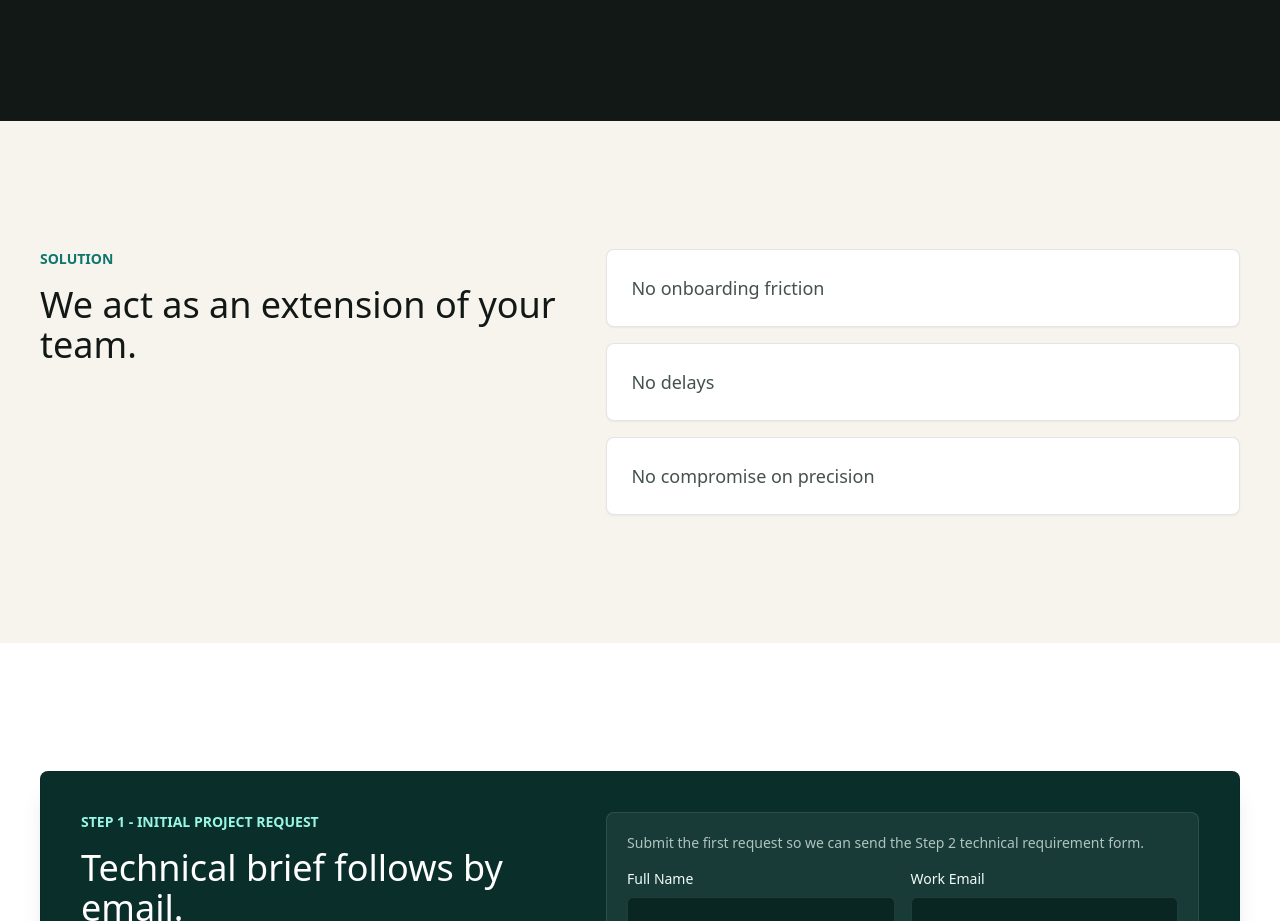
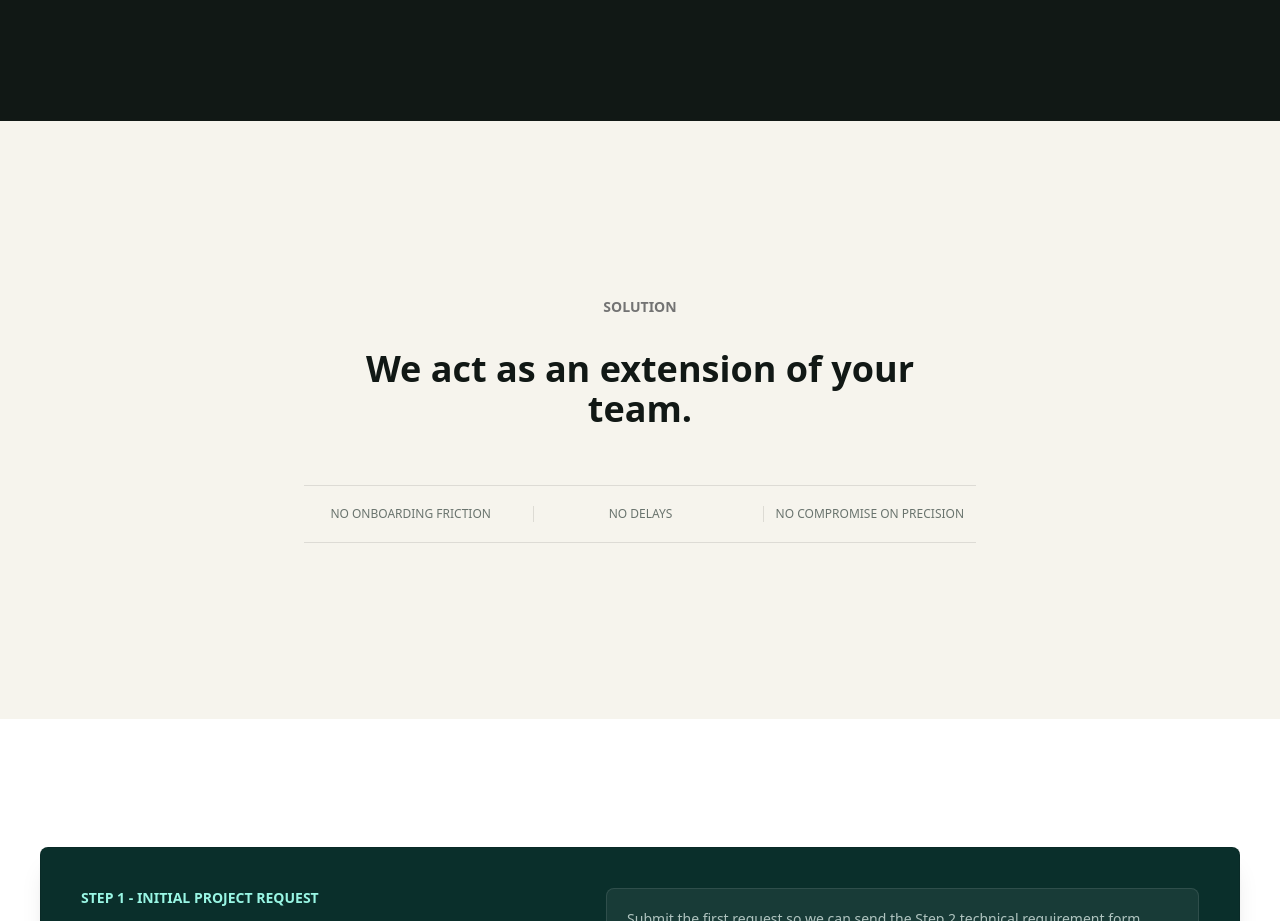
Before and after one commit to zeeshankhanminhas/NEW-MIDTS, a Next.js app: page / in a window 1280 px wide. Shown: the part 3840-4761 px from the top of the page. Built offline with nearby package versions, Linux system fonts and the light colour scheme.

Commit message:
Refine proof section with minimal dividers

```diff
--- a/components/Proof.tsx
+++ b/components/Proof.tsx
@@ -6,20 +6,18 @@ const proof = [
 
 export default function Proof() {
   return (
-    <section className="section_proof bg-[#f6f4ed] py-20 text-[#111815] md:py-32">
+    <section className="section_proof bg-[#f6f4ed] py-32 text-[#111815] md:py-44">
       <div className="container_large padding_global">
-        <div className="proof_wrapper grid gap-12 md:grid-cols-[0.9fr_1.1fr] md:items-start">
-          <div className="proof_heading max-w-4xl">
-            <p className="text_eyebrow mb-4 text-sm font-semibold uppercase text-teal-700">Solution</p>
-            <h2 className="heading_section text-3xl font-medium leading-tight md:text-4xl">
-              We act as an extension of your team.
-            </h2>
-          </div>
-          <div className="grid_proof grid gap-4">
+        <div className="proof_wrapper mx-auto max-w-2xl text-center">
+          <p className="text_eyebrow mb-8 text-sm font-semibold uppercase text-neutral-500">Solution</p>
+          <h2 className="heading_section mx-auto max-w-xl text-3xl font-semibold leading-tight md:text-4xl">
+            We act as an extension of your team.
+          </h2>
+          <div className="grid_proof mt-14 grid gap-4 border-y border-black/10 py-5 text-xs font-medium uppercase text-[#6a746e] md:grid-cols-3">
             {proof.map((item) => (
-              <article key={item} className="card_proof rounded-lg border border-black/10 bg-white p-6 shadow-sm">
-                <p className="text_body text-base font-medium text-[#44524b] md:text-lg">{item}</p>
-              </article>
+              <p key={item} className="text_proof md:border-l md:border-black/10 md:first:border-l-0">
+                {item}
+              </p>
             ))}
           </div>
         </div>
```
